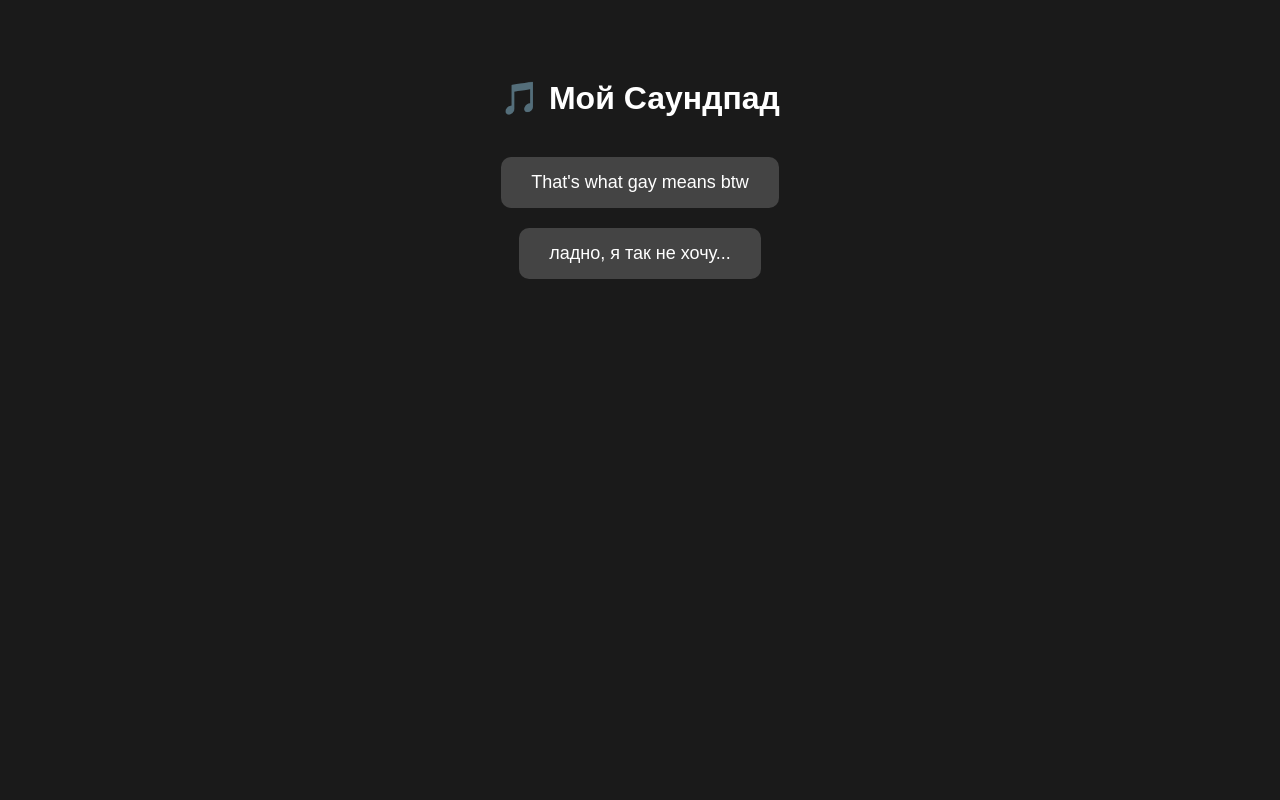
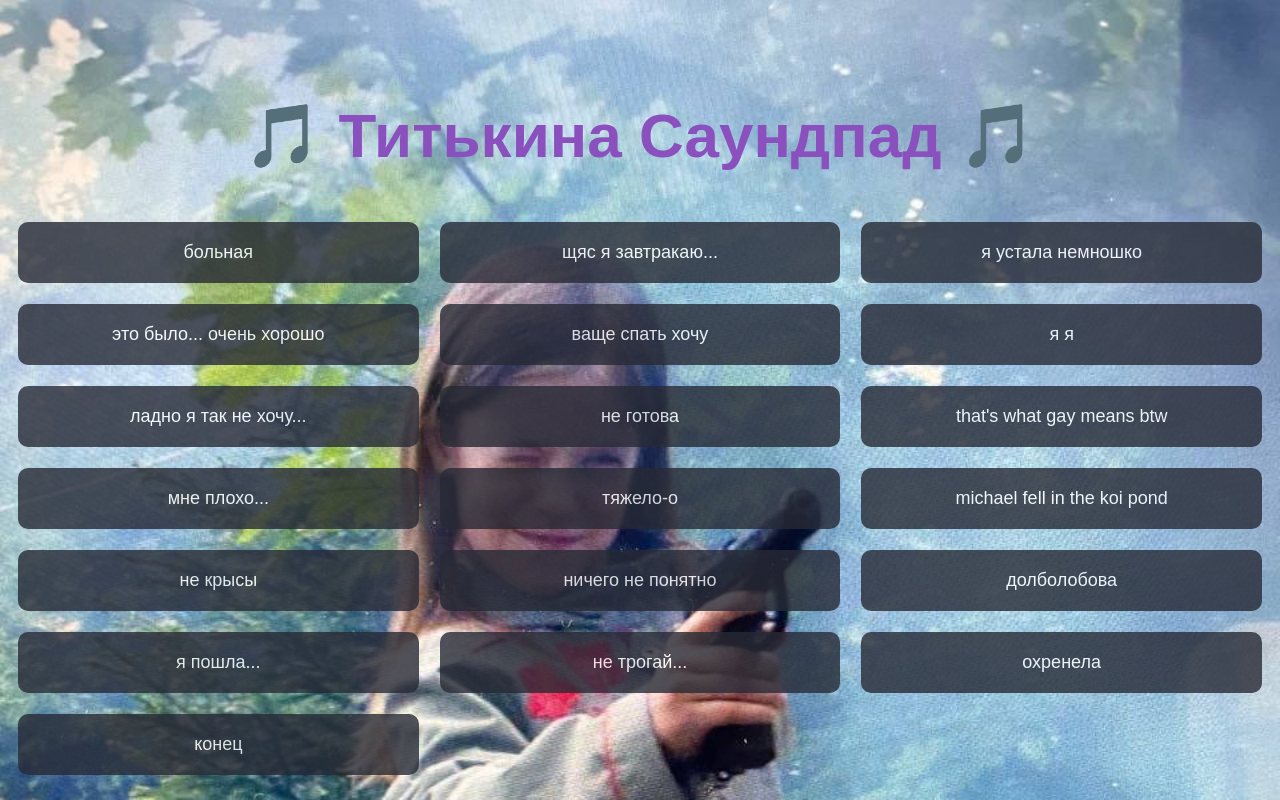
Before and after one commit to oldmanufo/masha_titkina, a plain HTML site: page index.html in a window 1280 px wide. Drawn offline with Linux system fonts and the light colour scheme.

Commit message:
Add files via upload

```diff
--- a/index.html
+++ b/index.html
@@ -3,43 +3,98 @@
 <html lang="ru">
 <head>
   <meta charset="UTF-8">
-  <title>Мой Саундпад</title>
+  <title>Титькина Саундпад</title>
   <style>
     body {
-      background: #1a1a1a;
-      color: white;
+      background-image: url(mashasmol.jpg);
+      background-repeat: no-repeat;
+      background-attachment: fixed;
+      background-size: cover;
       font-family: sans-serif;
       text-align: center;
       padding-top: 50px;
     }
     h1 {
       margin-bottom: 40px;
+      font-size: 62px;
+      color: rgb(138, 81, 190);
     }
     button {
       display: block;
-      margin: 20px auto;
-      padding: 15px 30px;
+      margin: 10px;
+      padding: 20px 50px;
       font-size: 18px;
       border: none;
       border-radius: 10px;
-      background-color: #444;
+      background-color: #272a35;
+      opacity: 0.8;
       color: white;
       cursor: pointer;
       transition: background-color 0.2s;
     }
     button:hover {
-      background-color: #666;
+      background-color: #450563;
     }
   </style>
 </head>
+
+
 <body>
-  <h1>🎵 Мой Саундпад</h1>
+  <h1>🎵 Титькина Саундпад 🎵</h1>
 
-  <button onclick="playSound('sound1')">That's what gay means btw</button>
-  <button onclick="playSound('sound2')">ладно, я так не хочу...</button>
+<div class="button-grid">
+  <button onclick="playSound('sound1')">больная</button>
+  <button onclick="playSound('sound2')">щяс я завтракаю...</button>
+  <button onclick="playSound('sound3')">я устала немношко</button>
+  <button onclick="playSound('sound4')">это было... очень хорошо</button>
+  <button onclick="playSound('sound5')">ваще спать хочу</button>
+  <button onclick="playSound('sound6')">я я</button>
+  <button onclick="playSound('sound7')">ладно я так не хочу...</button>
+  <button onclick="playSound('sound8')">не готова</button>
+  <button onclick="playSound('sound9')">that's what gay means btw</button>
+  <button onclick="playSound('sound10')">мне плохо...</button>
+  <button onclick="playSound('sound11')">тяжело-о</button>
+  <button onclick="playSound('sound12')">michael fell in the koi pond</button>
+  <button onclick="playSound('sound13')">не крысы</button>
+  <button onclick="playSound('sound14')">ничего не понятно</button>
+  <button onclick="playSound('sound15')">долболобова</button>
+  <button onclick="playSound('sound16')">я пошла...</button>
+  <button onclick="playSound('sound17')">не трогай...</button>
+  <button onclick="playSound('sound18')">охренела</button>
+  <button onclick="playSound('sound19')">конец</button>
+</div>
 
-  <audio id="sound1" src="thats what gay means btw.mp3"></audio>
-  <audio id="sound2" src="ладноятакнехочуладноневажно.mp3"></audio>
+<style>
+.button-grid {
+  display: grid;
+  grid-template-columns: repeat(3, 1fr); /* 3 колонки */
+  gap: 1px; /* Расстояние между кнопками */
+}
+
+</style>
+
+
+  <audio id="sound1" src="1.больная.mp3"></audio>
+  <audio id="sound2" src="2.щясязавтракаю.mp3"></audio>
+  <audio id="sound3" src="3.устала.mp3"></audio>
+  <audio id="sound4" src="4.этобылохорошо.mp3"></audio>
+  <audio id="sound5" src="5.ващеспатьхочу.mp3"></audio>
+  <audio id="sound6" src="6.ктосходит.mp3"></audio>
+  <audio id="sound7" src="7.ладноятакнехочуладноневажно.mp3"></audio>
+  <audio id="sound8" src="8.небылаготова.mp3"></audio>
+  <audio id="sound9" src="9.thats what gay means btw.mp3"></audio>
+  <audio id="sound10" src="10.мнеплохо.mp3"></audio>
+  <audio id="sound11" src="11.тяжело.mp3"></audio>
+  <audio id="sound12" src="12.майклфелл.mp3"></audio>
+  <audio id="sound13" src="13.некрысы.mp3"></audio>
+  <audio id="sound14" src="14.ничегонепонятно.mp3"></audio>
+  <audio id="sound15" src="15.долболобова.mp3"></audio>
+  <audio id="sound16" src="16.пошлаеще.mp3"></audio>
+  <audio id="sound17" src="17.нетрогай.mp3"></audio>
+  <audio id="sound18" src="18.простоохренела.mp3"></audio>
+  <audio id="sound19" src="19.конец.mp3"></audio>
+
+
 
   <script>
     function playSound(id) {
```
